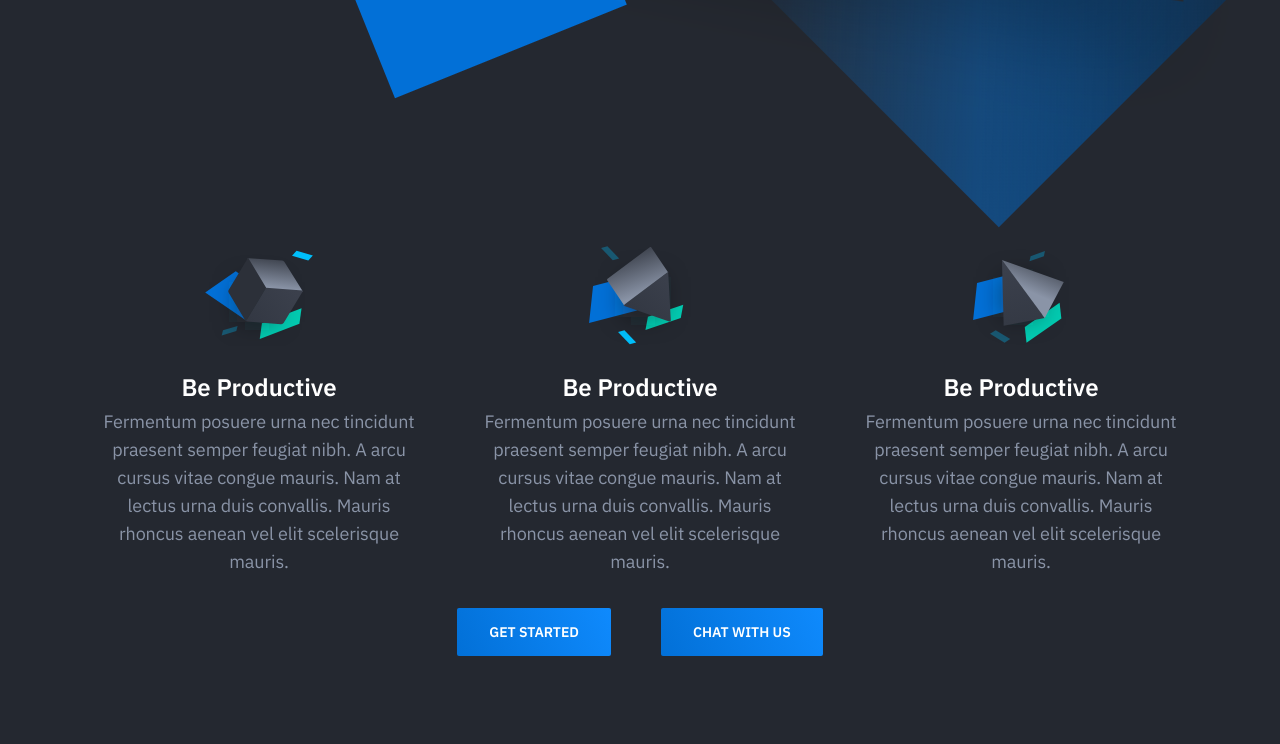
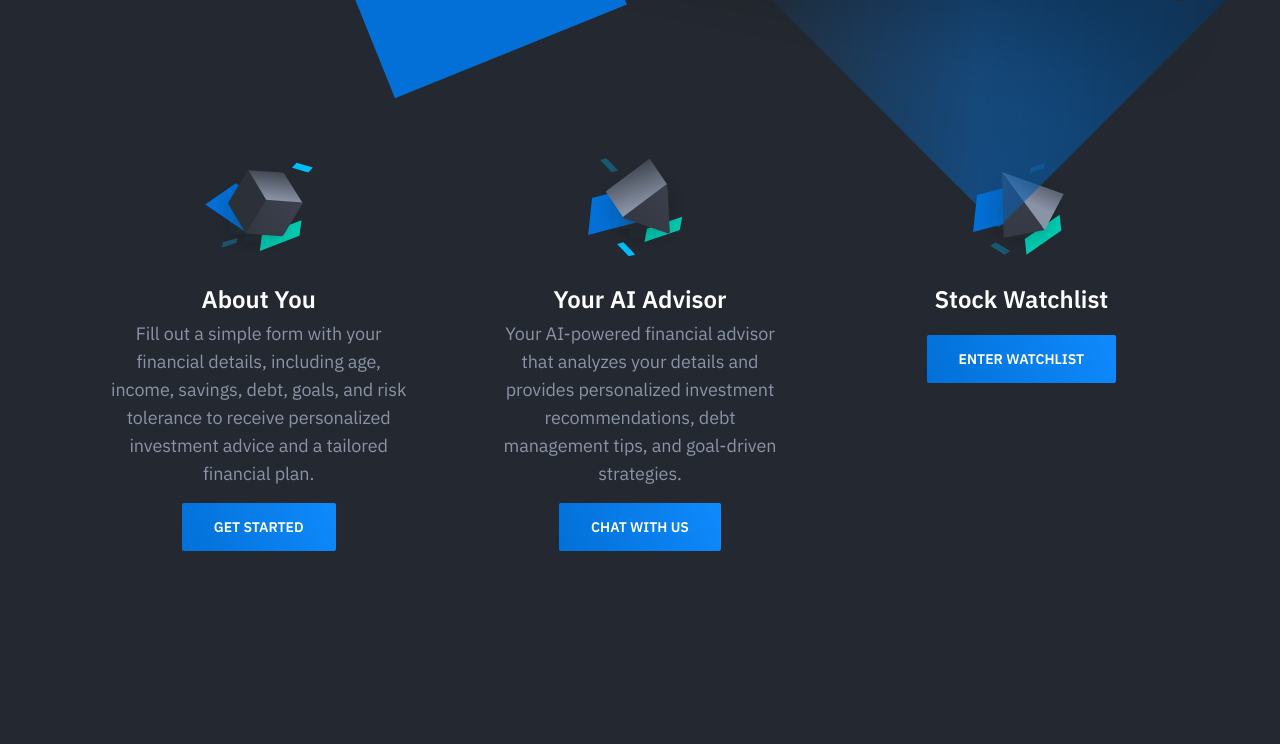
Before and after one commit to AdvayBhatt/tamuhack_25_jan_2, a Flask app: page / in a window 1280 px wide; the page is wider, and only the part inside the window is pictured. Shown: the part 802-1546 px from the top of that part. After the commit the page ends 1353 px from the top of that part, so only its background shows below. Run offline with Flask 3, Linux system fonts and the light colour scheme; some libraries are stand-ins or nearby versions.

Commit message:
Update index.html
updated UI

```diff
--- a/template/index.html
+++ b/template/index.html
@@ -11,6 +11,15 @@
     <script src="https://unpkg.com/scrollreveal@4.0.0/dist/scrollreveal.min.js"></script>
 </head>
 <style>
+  @media (max-width: 768px){
+    .features-wrap{
+      flex-direction: column;
+      align-items:center;
+    }
+    .feature {
+      margin-bottom: 20px;
+    }
+  }
     body {
         overflow-x: hidden;
     }
@@ -106,44 +115,54 @@
 
             <section class="features section">
                 <div class="container">
-					<div class="features-inner section-inner has-bottom-divider">
-                        <div class="features-wrap">
+                  <div class="features-wrap" style="display: flex; justify-content: space-between; text-align: center;">
 
-							<div class="feature text-center is-revealing">
+
+                    <!-- First Feature -->
+                    <div class="feature text-center is-revealing" style="flex: 1; margin: 0 10px;">
                       <div class="feature-inner">
                         <div class="feature-icon">
                           <img src="dist/images/feature-icon-02.svg" alt="Feature 02">
                         </div>
-                                    <h4 class="feature-title mt-24">Be Productive</h4>
-                                    <p class="text-sm mb-0">Fermentum posuere urna nec tincidunt praesent semper feugiat nibh. A arcu cursus vitae congue mauris. Nam at lectus urna duis convallis. Mauris rhoncus aenean vel elit scelerisque mauris.</p>
+                        <h4 class="feature-title mt-24">About You</h4>
+                        <p class="text-sm mb-0">
+                          Fill out a simple form with your financial details, including age, income, savings, debt, goals, and risk tolerance to receive personalized investment advice and a tailored financial plan.
+                        </p>
+                        <a class="button button-primary" href="form.html" style="margin-top: 15px;">Get Started</a>
                       </div>
                     </div>
-                            <div class="feature text-center is-revealing">
+
+                    <!-- Second Feature -->
+                    <div class="feature text-center is-revealing" style="flex: 1; margin: 0 10px;">
                       <div class="feature-inner">
                         <div class="feature-icon">
                           <img src="dist/images/feature-icon-03.svg" alt="Feature 03">
                         </div>
-                                    <h4 class="feature-title mt-24">Be Productive</h4>
-                                    <p class="text-sm mb-0">Fermentum posuere urna nec tincidunt praesent semper feugiat nibh. A arcu cursus vitae congue mauris. Nam at lectus urna duis convallis. Mauris rhoncus aenean vel elit scelerisque mauris.</p>
+                        <h4 class="feature-title mt-24"> Your AI Advisor</h4>
+                        <p class="text-sm mb-0">
+                          Your AI-powered financial advisor that analyzes your details and provides personalized investment recommendations, debt management tips, and goal-driven strategies.
+                        </p>
+                        <a class="button button-primary" href="http://localhost:8501" style="margin-top: 15px;">Chat with Us</a>
                       </div>
                     </div>
-                            <div class="feature text-center is-revealing">
+
+                    <!-- Third Feature -->
+                    <div class="feature text-center is-revealing" style="flex: 1; margin: 0 10px;">
                       <div class="feature-inner">
                         <div class="feature-icon">
                           <img src="dist/images/feature-icon-04.svg" alt="Feature 04">
                         </div>
-                                    <h4 class="feature-title mt-24">Be Productive</h4>
-                                    <p class="text-sm mb-0">Fermentum posuere urna nec tincidunt praesent semper feugiat nibh. A arcu cursus vitae congue mauris. Nam at lectus urna duis convallis. Mauris rhoncus aenean vel elit scelerisque mauris.</p>
+                        <h4 class="feature-title mt-24">Stock Watchlist</h4>
+                        <p class="text-sm mb-0">
+
+                        </p>
+                        <a class="button button-primary" href="stockwatch.html" style="margin-top: 15px;"> Enter Watchlist</a>
                       </div>
                     </div>
 
                   </div>
-                        <div style="display:flex; justify-content: center;">
-                            <a class="button button-primary" href="form.html" style="margin-right: 25px;">Get Started</a>
-                            <a class="button button-primary" href="form.html" style="margin-left: 25px;">Chat with Us</a>
-                        </div>
-                    </div>
-                </div>
+
+
             </section>
         </main>
     <script src="dist/js/main.min.js"></script>
```
Lines whose indentation alone changed are shown as unchanged.
